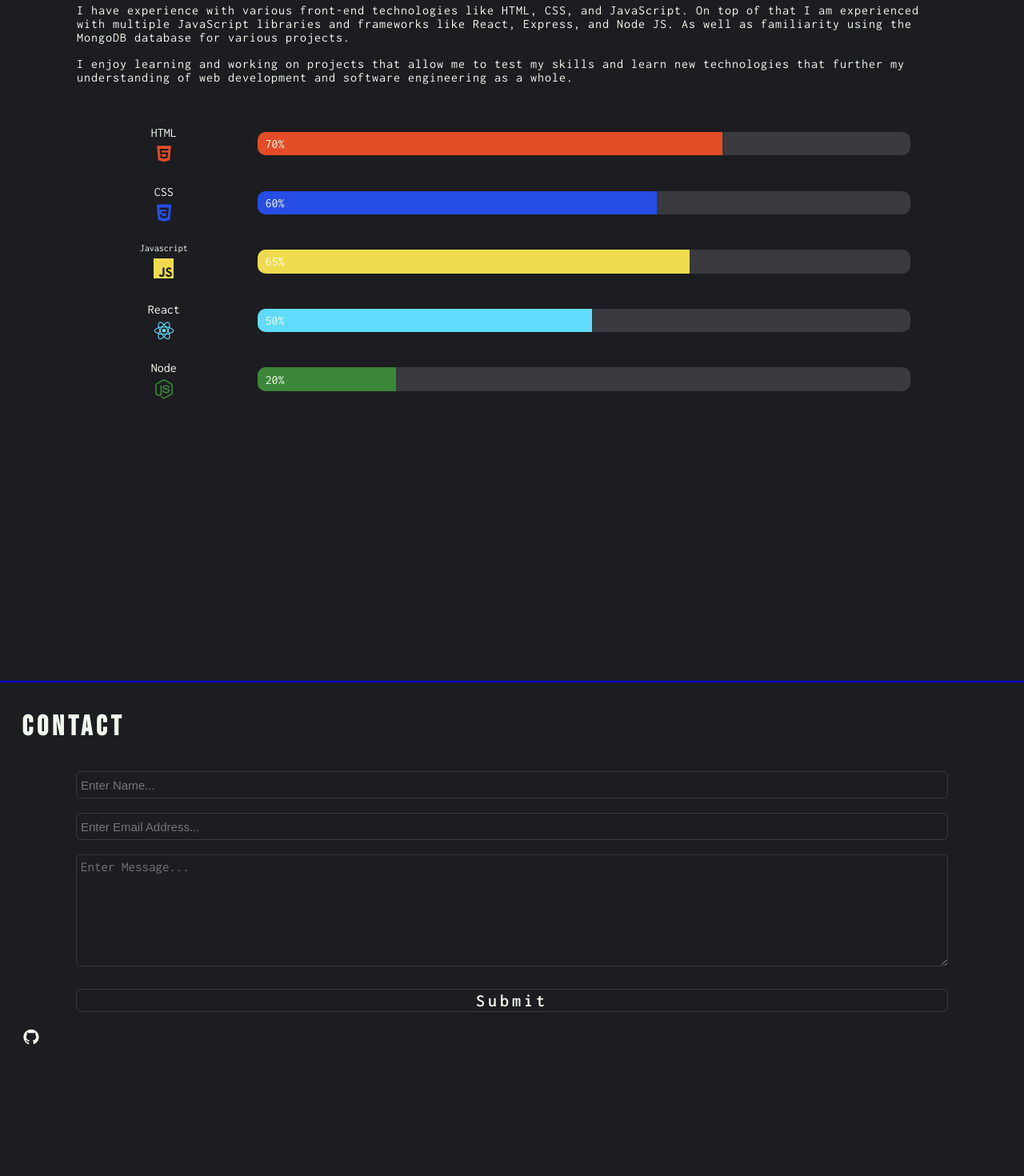
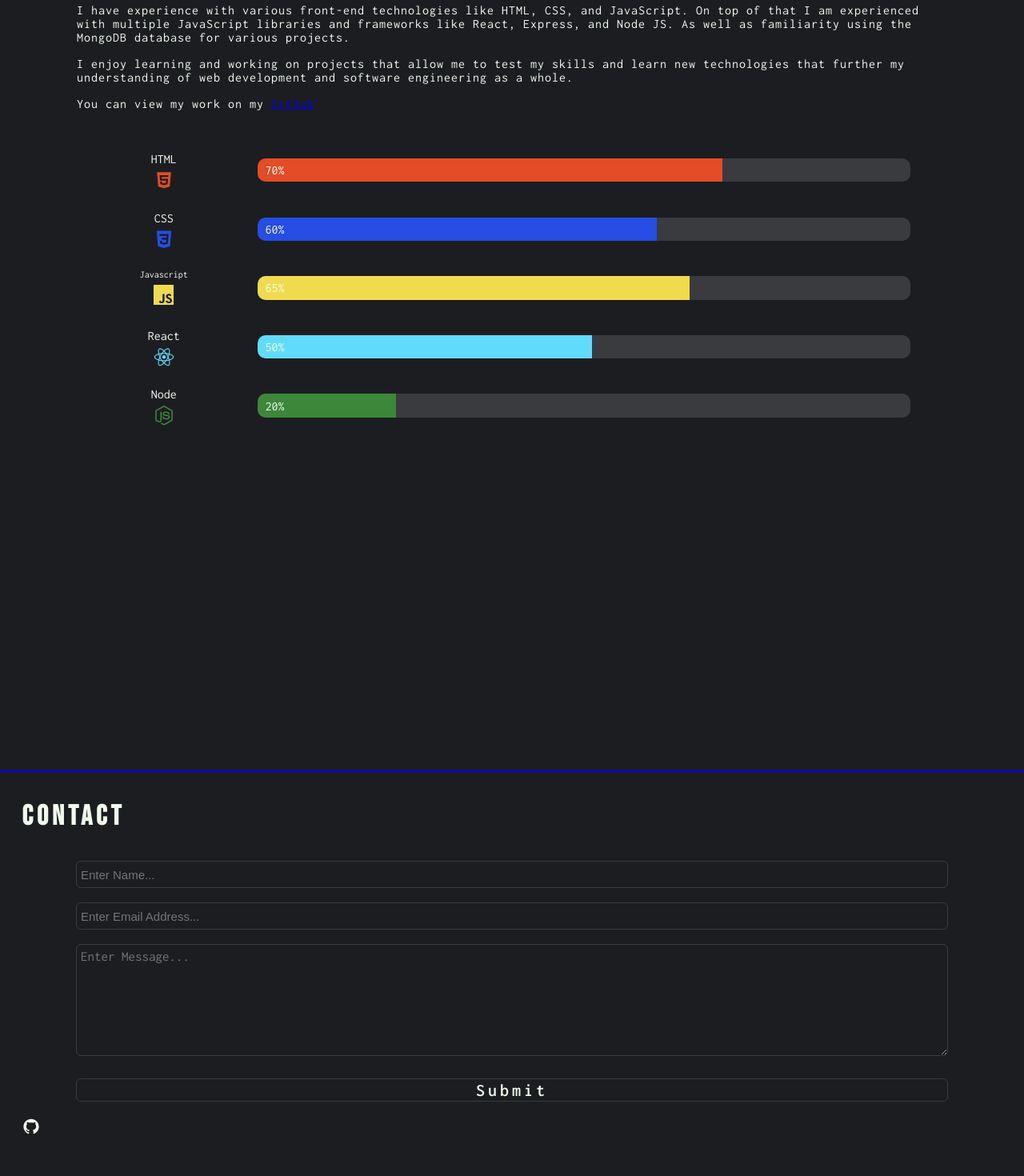
Before and after one commit to Rio0628/portfolio-website, a React (Create React App) app: page / in a window 1280 px wide. Shown: the part 1060-2530 px from the top of the page at 80% size. Built offline with nearby package versions, Linux system fonts and the light colour scheme.

Commit message:
Applied Elements
- Applied extra elements that will allow the user to redirect to my github page in order to view my code.

```diff
--- a/src/components/AboutView.js
+++ b/src/components/AboutView.js
@@ -16,6 +16,8 @@ const AboutView = () => {
                 <p>I have experience with various front-end technologies like HTML, CSS, and JavaScript. On top of that I am experienced with multiple JavaScript libraries and frameworks like React, Express, and Node JS. As well as familiarity using the MongoDB database for various projects.</p>
 
                 <p>I enjoy learning and working on projects that allow me to test my skills and learn new technologies that further my understanding of web development and software engineering as a whole.</p>
+
+                <p>You can view my work on my <a className='githubLink' href="https://github.com/Rio0628">Github</a></p>
 
             </div>
 
--- a/src/components/ContactView.js
+++ b/src/components/ContactView.js
@@ -16,7 +16,7 @@ const ContactView = () => {
                 <div className='submitBtn'>Submit</div>
             </div>
 
-            <div className='githubRedBtn'><AiFillGithub /></div>
+            <a className='githubRedBtn' href='https://github.com/Rio0628'><AiFillGithub /></a>
         </div>
     );
 }
--- a/src/index.css
+++ b/src/index.css
@@ -108,7 +108,7 @@ body {
 /* -- ABOUT VIEW STYLES -- */
 
 .aboutView {
-  height: 65rem;
+  height: 72rem;
   display: flex;
   flex-direction: column;
   align-items: center;
@@ -232,7 +232,7 @@ body {
 /* -- CONTACT VIEW STYLES -- */
 
 .contactView{
-  height: 150rem;
+  height: 40rem;
   display: flex;
   flex-direction: column;
   align-items: center;
@@ -293,6 +293,7 @@ body {
   width: 100%;
   font-size: 22px;
   padding-left: 3.5rem;
+  color: #f1faee;
   cursor: pointer;
   /* outline: 1px solid red; */
 }
```
